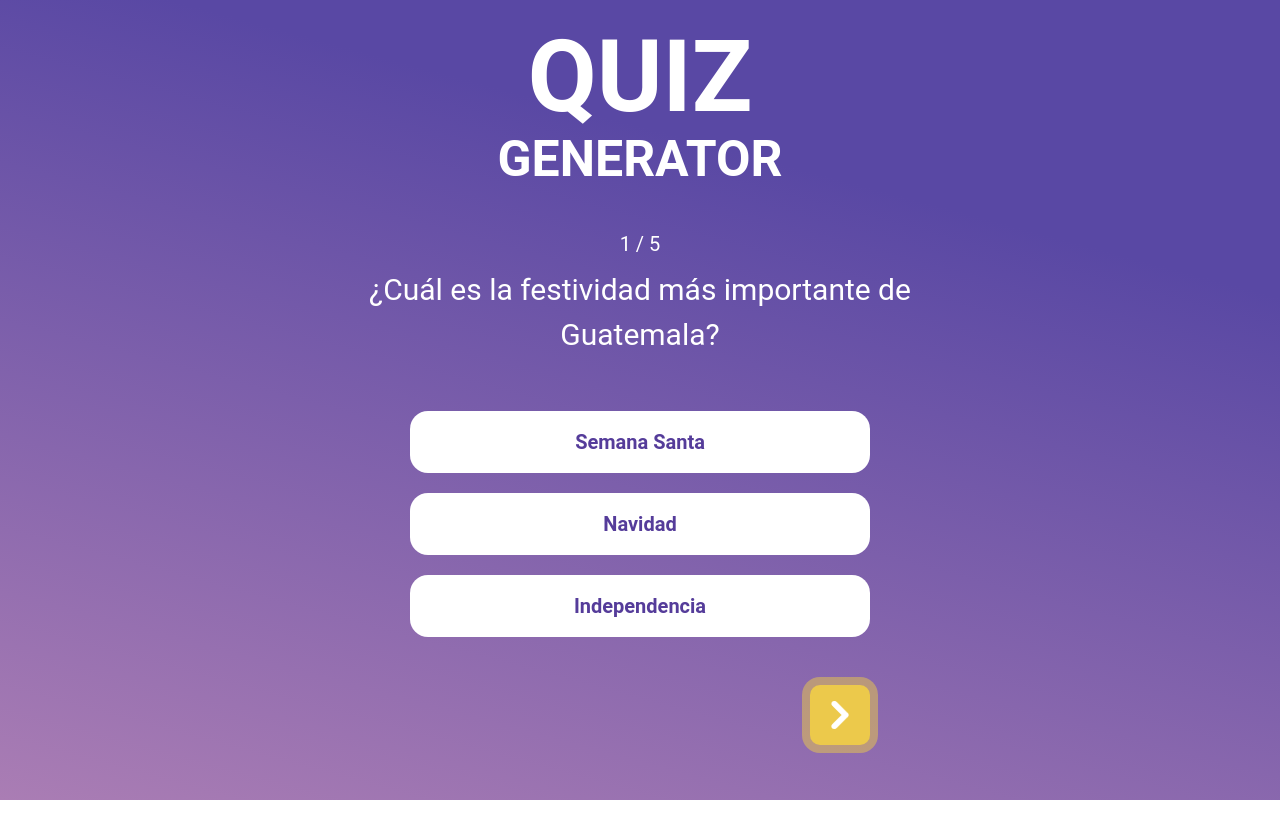
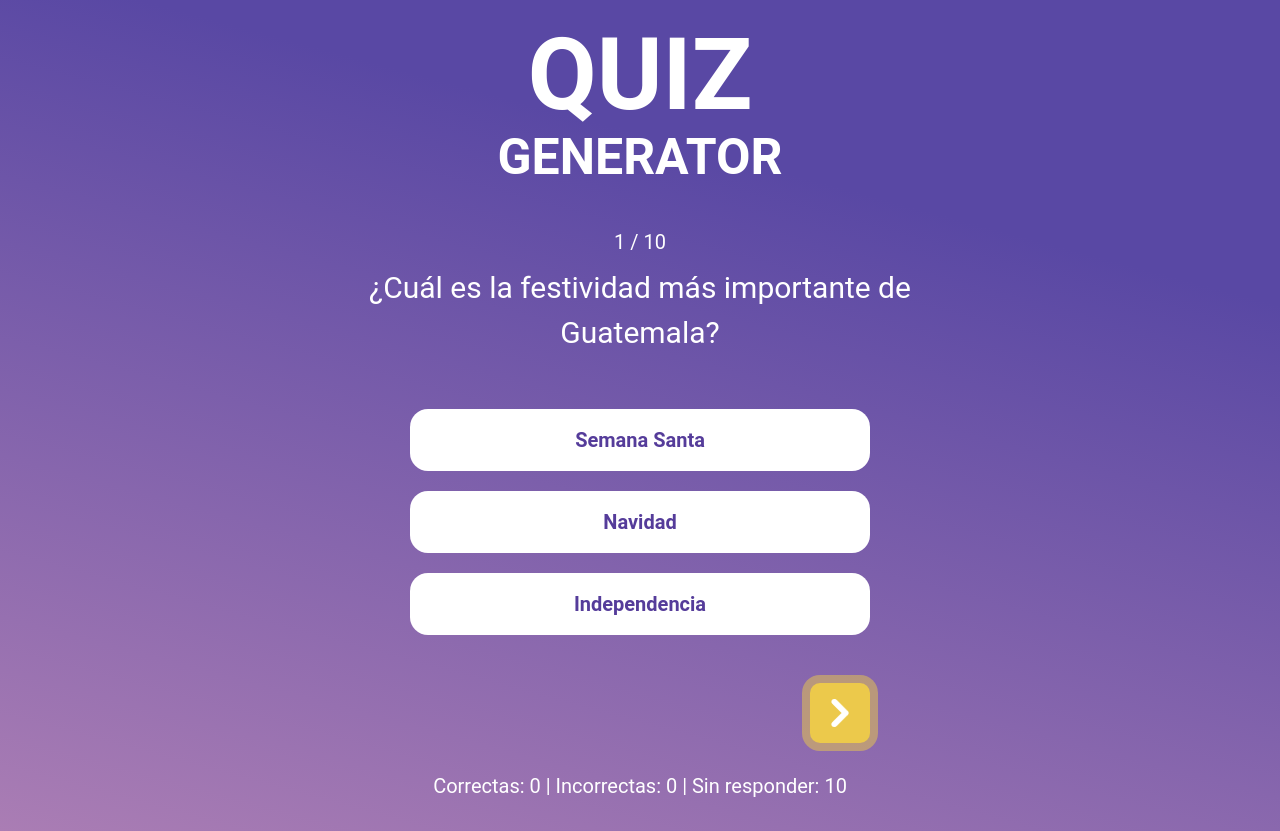
Before and after one commit to DanielEnGitHub/quiz-generator, a React (Vite) app: page / in a window 1280 px wide. Both pictures are taken after a click on the button 639 px from the left and 555 px from the top of the page. Before the commit the page ends 800 px from the top, so only its background shows below. Built offline with nearby package versions, Linux system fonts and the light colour scheme.

Commit message:
agregado boton de reiniciar y score

```diff
--- a/src/Game.tsx
+++ b/src/Game.tsx
@@ -94,6 +94,30 @@ const Game = () => {
     (state) => state.goToPreviousQuestion
   );
 
+  const reset = useQuestionsStore((state) => state.reset);
+  const setScore = useQuestionsStore((state) => state.setScore);
+
+  let correct = 0;
+  let incorrect = 0;
+  let unanswered = 0;
+
+  questions.forEach((question) => {
+    if ("userSelectedAnswer" in question) {
+      if (question.isCorrectUserAnswer) {
+        correct++;
+      } else {
+        incorrect++;
+      }
+    } else {
+      unanswered++;
+    }
+  });
+
+  const handleReset = () => {
+    reset();
+    setScore(correct);
+  };
+
   return (
     <Stack mt={3}>
       <Stack w={{ base: "250px", lg: "460px" }} mx="auto">
@@ -122,6 +146,24 @@ const Game = () => {
           }
         />
       </Stack>
+      <Stack w={{ base: "250px", lg: "460px" }} mx="auto" mt={5}>
+        <Text textAlign="center" fontSize="20px">
+          {`Correctas: ${correct} | Incorrectas: ${incorrect} | Sin responder: ${unanswered}`}
+        </Text>
+      </Stack>
+      {unanswered === 0 && (
+        <Stack mx="auto" mt={5} onClick={handleReset}>
+          <Text
+            cursor="pointer"
+            textAlign="center"
+            fontSize="20px"
+            borderBottom="2px solid white"
+            fontWeight="bold"
+          >
+            {`Comenzar de nuevo`}
+          </Text>
+        </Stack>
+      )}
     </Stack>
   );
 };
--- a/src/Menu.tsx
+++ b/src/Menu.tsx
@@ -5,9 +5,10 @@ import { ContentComponent, SubTitleComponent } from "./components/Text";
 
 const Menu = () => {
   const fetchQuestions = useQuestionsStore((state) => state.fetchQuestions);
+  const score = useQuestionsStore((state) => state.score);
 
   const handleClick = () => {
-    fetchQuestions(5);
+    fetchQuestions(10);
   };
 
   return (
@@ -21,8 +22,8 @@ const Menu = () => {
       >
         <ContentComponent content="SCORE" />
         <SubTitleComponent
-          content="10/10"
-          mt={{ base: "-10px", lg: "-20px" }}
+          content={`${score}/10`}
+          mt={{ base: "-8px", lg: "-15px" }}
         />
       </Flex>
       <PlayButton onClick={handleClick} />
--- a/src/store/questions.ts
+++ b/src/store/questions.ts
@@ -3,17 +3,23 @@ import { create } from "zustand";
 import { type IState } from "../types.d";
 
 import confetti from "canvas-confetti";
+import { persist } from "zustand/middleware";
 
-export const useQuestionsStore = create<IState>((set, get) => {
+export const useQuestionsStore = create<IState>()(
+  persist(
+    (set, get) => {
       return {
         questions: [],
         currentQuestionIndex: 0,
+        score: 0,
 
         fetchQuestions: async (limit: number) => {
           const res = await fetch("http://localhost:5173/data.json");
           const json = await res.json();
 
-      const questions = json.sort(() => Math.random() - 0.5).slice(0, limit);
+          const questions = json
+            .sort(() => Math.random() - 0.5)
+            .slice(0, limit);
           set({ questions });
         },
 
@@ -25,7 +31,9 @@ export const useQuestionsStore = create<IState>((set, get) => {
           const newQuestions = structuredClone(questions);
 
           // buscamos la pregunta que el usuario respondió
-      const questionIndex = newQuestions.findIndex((q) => q.id === questionId);
+          const questionIndex = newQuestions.findIndex(
+            (q) => q.id === questionId
+          );
 
           // obtenemos la pregunta
           const questionInfo = newQuestions[questionIndex];
@@ -63,5 +71,15 @@ export const useQuestionsStore = create<IState>((set, get) => {
             set({ currentQuestionIndex: currentQuestionIndex - 1 });
           }
         },
+        reset: () => {
+          set({ questions: [], currentQuestionIndex: 0 });
+        },
+
+        setScore: (score: number) => {
+          set({ score });
+        },
       };
-});
+    },
+    { name: "questions" }
+  )
+);
--- a/src/types.d.ts
+++ b/src/types.d.ts
@@ -10,8 +10,11 @@ export interface IQuestions {
 export interface IState {
   questions: IQuestions[];
   currentQuestionIndex: number;
+  score: number;
   fetchQuestions: (limit: number) => Promise<void>;
   selectAnswer: (questionId: number, answerIndex: number) => void;
   goToNextQuestion: () => void;
   goToPreviousQuestion: () => void;
+  reset: () => void;
+  setScore: (score: number) => void;
 }
```
Lines whose indentation alone changed are shown as unchanged.
